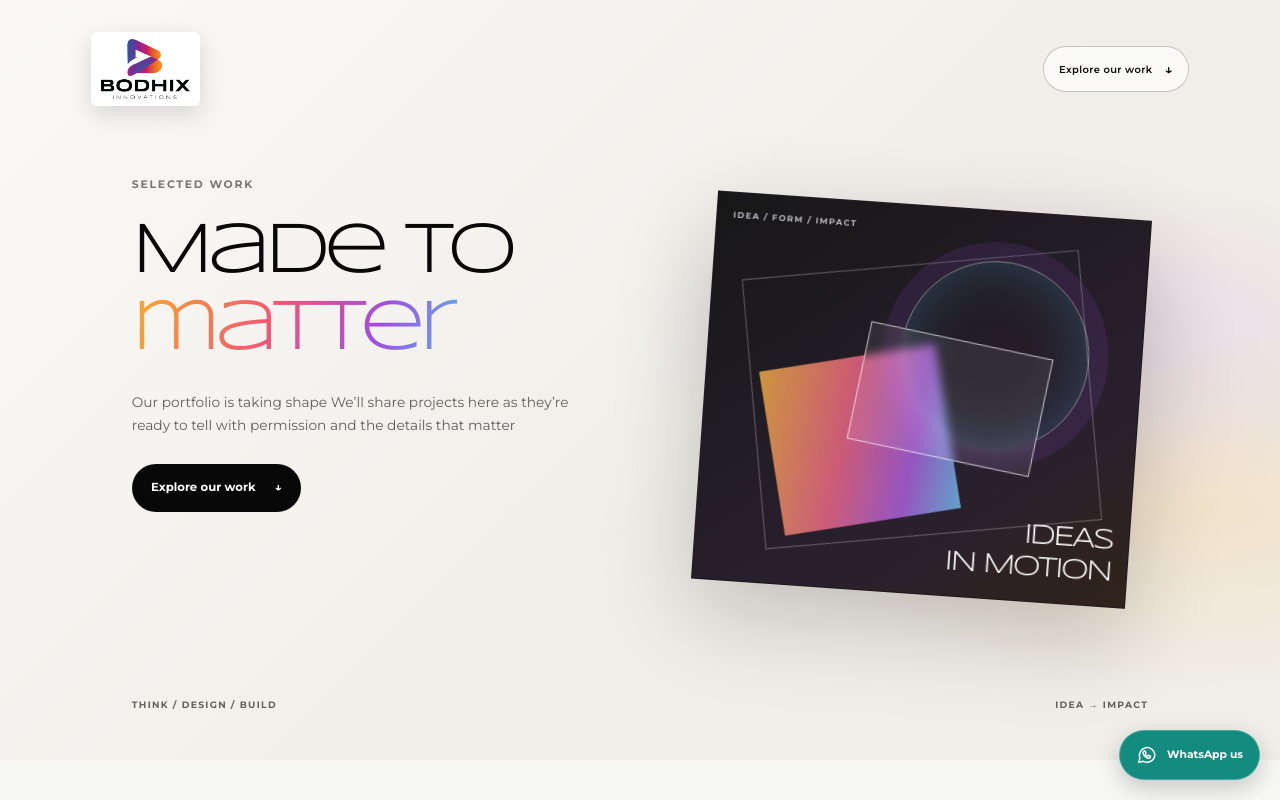
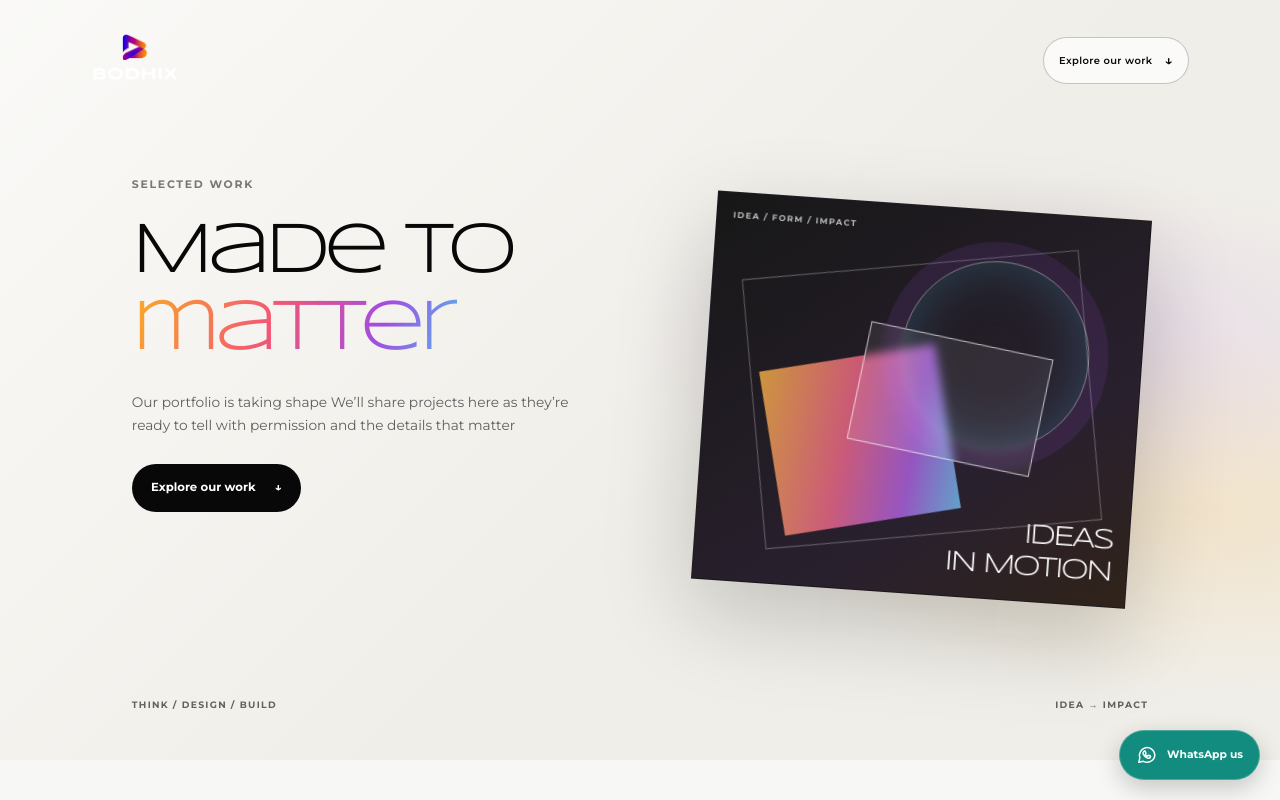
Before and after one commit to salmanbadharudheen/bodhix_innovations, a Django app: page /work/ in a window 1280 px wide. Shown: the top 800 px of the page. Run offline with Django 5.2, Linux system fonts and the light colour scheme.

Commit message:
Use transparent white logo in dark navigation
Co-authored-by: Copilot <223556219+Copilot@users.noreply.github.com>

```diff
--- a/website/static/website/css/style.css
+++ b/website/static/website/css/style.css
@@ -33,7 +33,7 @@ button, a { -webkit-tap-highlight-color: transparent; }
 
 .hero { position: relative; }
 .intro-nav { position: absolute; z-index: 5; top: clamp(1rem, 3vw, 2rem); right: 7.1%; left: 7.1%; display: flex; align-items: center; justify-content: space-between; pointer-events: none; }
-.intro-nav__brand { display: inline-flex; align-items: center; padding: .38rem .55rem; border: 1px solid rgba(255,255,255,.78); border-radius: 6px; background: rgba(255,255,255,.96); box-shadow: 0 8px 24px rgba(0,0,0,.14); pointer-events: auto; }
+.intro-nav__brand { display: inline-flex; align-items: center; pointer-events: auto; }
 .intro-nav__logo { display: block; width: clamp(86px, 7vw, 106px); height: auto; }
 .intro-nav__explore { display: inline-flex; align-items: center; gap: .75rem; padding: .68rem .95rem; border: 1px solid rgba(255,255,255,.52); border-radius: 2rem; background: rgba(8,8,8,.34); color: var(--white); font-size: .62rem; font-weight: 600; letter-spacing: .04em; backdrop-filter: blur(12px); pointer-events: auto; transition: background .2s ease; }
 .intro-nav__explore:hover { background: rgba(255,255,255,.16); }
@@ -541,7 +541,6 @@ button, a { -webkit-tap-highlight-color: transparent; }
   body { font-size: 14px; }
   .site-header { min-height: 70px; padding: 0 6%; }
   .intro-nav { top: 1rem; right: 6%; left: 6%; }
-  .intro-nav__brand { padding: .3rem .42rem; }
   .intro-nav__logo { width: 82px; }
   .intro-nav__explore { gap: .5rem; padding: .62rem .78rem; font-size: .56rem; }
   .menu-toggle { display: flex; align-items: center; gap: .65rem; padding: .5rem 0 .5rem .5rem; border: 0; background: transparent; color: var(--ink); font: 600 .68rem var(--body); }
--- a/website/templates/website/about.html
+++ b/website/templates/website/about.html
@@ -15,7 +15,7 @@
   <link rel="preconnect" href="https://fonts.googleapis.com">
   <link rel="preconnect" href="https://fonts.gstatic.com" crossorigin>
   <link href="https://fonts.googleapis.com/css2?family=Montserrat:wght@400;500;600;700&family=Syncopate:wght@400;700&display=swap" rel="stylesheet">
-  <link rel="stylesheet" href="{% static 'website/css/style.css' %}?v=39">
+  <link rel="stylesheet" href="{% static 'website/css/style.css' %}?v=40">
   <script src="{% static 'website/js/site.js' %}?v=17" defer></script>
 </head>
 <body class="about-page">
@@ -41,7 +41,7 @@
     <section class="about-page-hero" id="top" aria-labelledby="about-page-title">
       <nav class="intro-nav" aria-label="Opening navigation">
         <a class="intro-nav__brand" href="{% url 'home' %}#top">
-          <img class="intro-nav__logo" src="{% static 'website/images/bodhix_innovations_logo.png' %}" alt="BODHIX Innovations">
+          <img class="intro-nav__logo" src="{% static 'website/images/BI_whitelogo.png' %}" alt="BODHIX Innovations">
         </a>
         <a class="intro-nav__explore" href="#about-story">Discover our story <span aria-hidden="true">↓</span></a>
       </nav>
--- a/website/templates/website/approach.html
+++ b/website/templates/website/approach.html
@@ -15,7 +15,7 @@
   <link rel="preconnect" href="https://fonts.googleapis.com">
   <link rel="preconnect" href="https://fonts.gstatic.com" crossorigin>
   <link href="https://fonts.googleapis.com/css2?family=Montserrat:wght@400;500;600;700&family=Syncopate:wght@400;700&display=swap" rel="stylesheet">
-  <link rel="stylesheet" href="{% static 'website/css/style.css' %}?v=39">
+  <link rel="stylesheet" href="{% static 'website/css/style.css' %}?v=40">
   <script src="{% static 'website/js/site.js' %}?v=17" defer></script>
 </head>
 <body>
@@ -41,7 +41,7 @@
     <section class="approach-page-hero" id="top" aria-labelledby="approach-page-title">
       <nav class="intro-nav" aria-label="Opening navigation">
         <a class="intro-nav__brand" href="{% url 'home' %}#top">
-          <img class="intro-nav__logo" src="{% static 'website/images/bodhix_innovations_logo.png' %}" alt="BODHIX Innovations">
+          <img class="intro-nav__logo" src="{% static 'website/images/BI_whitelogo.png' %}" alt="BODHIX Innovations">
         </a>
         <a class="intro-nav__explore" href="#approach-steps">See the steps <span aria-hidden="true">↓</span></a>
       </nav>
--- a/website/templates/website/home.html
+++ b/website/templates/website/home.html
@@ -15,7 +15,7 @@
   <link rel="preconnect" href="https://fonts.googleapis.com">
   <link rel="preconnect" href="https://fonts.gstatic.com" crossorigin>
   <link href="https://fonts.googleapis.com/css2?family=Montserrat:wght@400;500;600;700&family=Syncopate:wght@400;700&display=swap" rel="stylesheet">
-  <link rel="stylesheet" href="{% static 'website/css/style.css' %}?v=39">
+  <link rel="stylesheet" href="{% static 'website/css/style.css' %}?v=40">
   <script src="{% static 'website/js/site.js' %}?v=18" defer></script>
   <script src="{% static 'website/js/intro-universe.js' %}?v=14" defer></script>
 </head>
@@ -42,7 +42,7 @@
     <section class="hero" id="top" aria-labelledby="hero-title">
       <nav class="intro-nav" aria-label="Opening navigation">
         <a class="intro-nav__brand" href="#top">
-          <img class="intro-nav__logo" src="{% static 'website/images/bodhix_innovations_logo.png' %}" alt="BODHIX Innovations">
+          <img class="intro-nav__logo" src="{% static 'website/images/BI_whitelogo.png' %}" alt="BODHIX Innovations">
         </a>
         <a class="intro-nav__explore" href="#about">Scroll to explore <span aria-hidden="true">↓</span></a>
       </nav>
--- a/website/templates/website/services.html
+++ b/website/templates/website/services.html
@@ -15,7 +15,7 @@
   <link rel="preconnect" href="https://fonts.googleapis.com">
   <link rel="preconnect" href="https://fonts.gstatic.com" crossorigin>
   <link href="https://fonts.googleapis.com/css2?family=Montserrat:wght@400;500;600;700&family=Syncopate:wght@400;700&display=swap" rel="stylesheet">
-  <link rel="stylesheet" href="{% static 'website/css/style.css' %}?v=39">
+  <link rel="stylesheet" href="{% static 'website/css/style.css' %}?v=40">
   <script src="{% static 'website/js/site.js' %}?v=17" defer></script>
 </head>
 <body class="service-page">
@@ -44,7 +44,7 @@
       <span class="service-page-hero__glow service-page-hero__glow--two" aria-hidden="true" data-parallax-layer="-0.1"></span>
       <nav class="intro-nav" aria-label="Opening navigation">
         <a class="intro-nav__brand" href="{% url 'home' %}#top">
-          <img class="intro-nav__logo" src="{% static 'website/images/bodhix_innovations_logo.png' %}" alt="BODHIX Innovations">
+          <img class="intro-nav__logo" src="{% static 'website/images/BI_whitelogo.png' %}" alt="BODHIX Innovations">
         </a>
         <a class="intro-nav__explore" href="#service-software-solutions">Explore services <span aria-hidden="true">↓</span></a>
       </nav>
--- a/website/templates/website/work.html
+++ b/website/templates/website/work.html
@@ -15,7 +15,7 @@
   <link rel="preconnect" href="https://fonts.googleapis.com">
   <link rel="preconnect" href="https://fonts.gstatic.com" crossorigin>
   <link href="https://fonts.googleapis.com/css2?family=Montserrat:wght@400;500;600;700&family=Syncopate:wght@400;700&display=swap" rel="stylesheet">
-  <link rel="stylesheet" href="{% static 'website/css/style.css' %}?v=39">
+  <link rel="stylesheet" href="{% static 'website/css/style.css' %}?v=40">
   <script src="{% static 'website/js/site.js' %}?v=17" defer></script>
 </head>
 <body>
@@ -41,7 +41,7 @@
     <section class="work-page-hero" id="top" aria-labelledby="work-page-title">
       <nav class="intro-nav" aria-label="Opening navigation">
         <a class="intro-nav__brand" href="{% url 'home' %}#top">
-          <img class="intro-nav__logo" src="{% static 'website/images/bodhix_innovations_logo.png' %}" alt="BODHIX Innovations">
+          <img class="intro-nav__logo" src="{% static 'website/images/BI_whitelogo.png' %}" alt="BODHIX Innovations">
         </a>
         <a class="intro-nav__explore" href="#selected-work">Explore our work <span aria-hidden="true">↓</span></a>
       </nav>
```
Also changed, not shown: website/static/website/images/BI_whitelogo.png (added).
